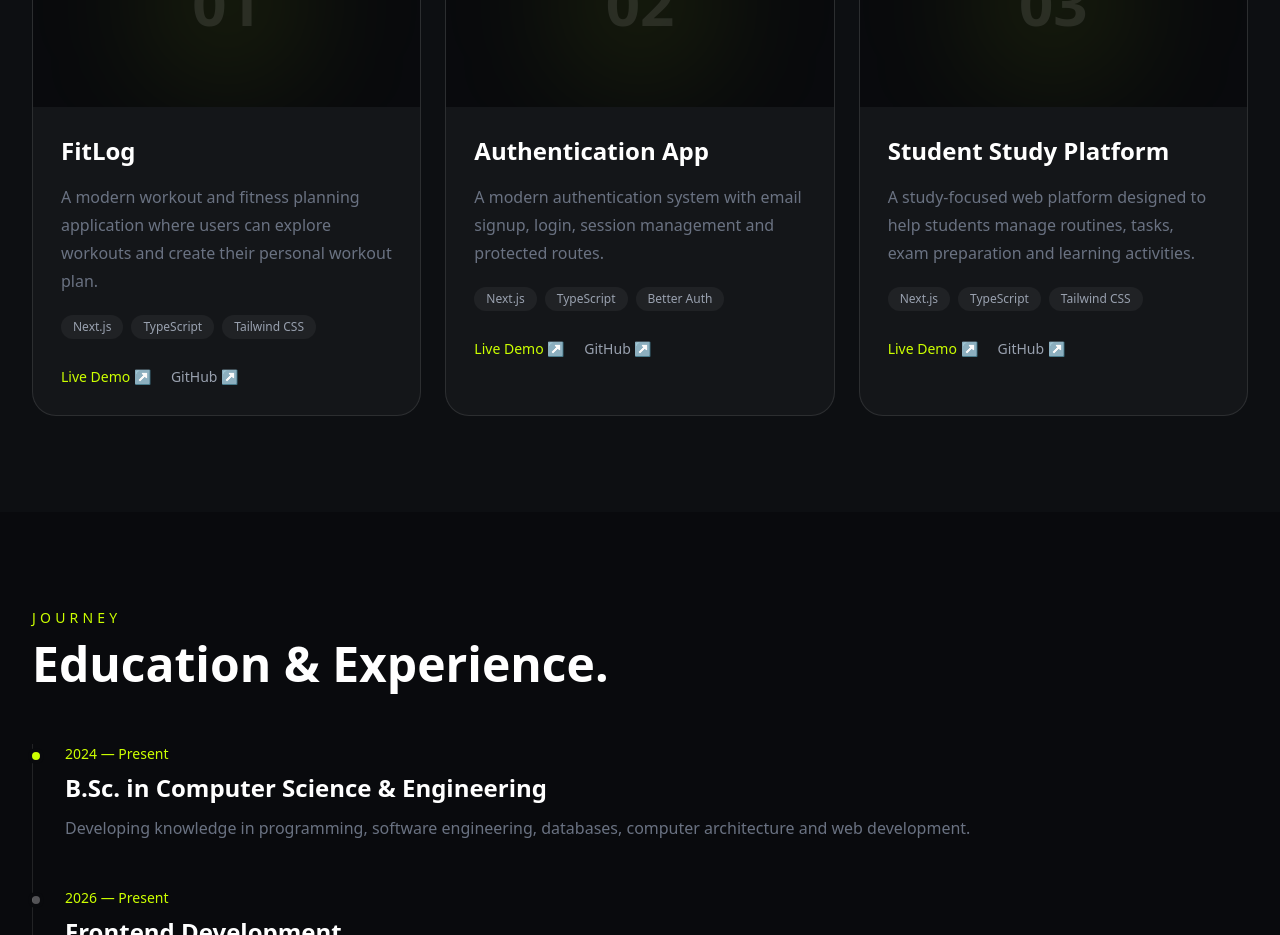
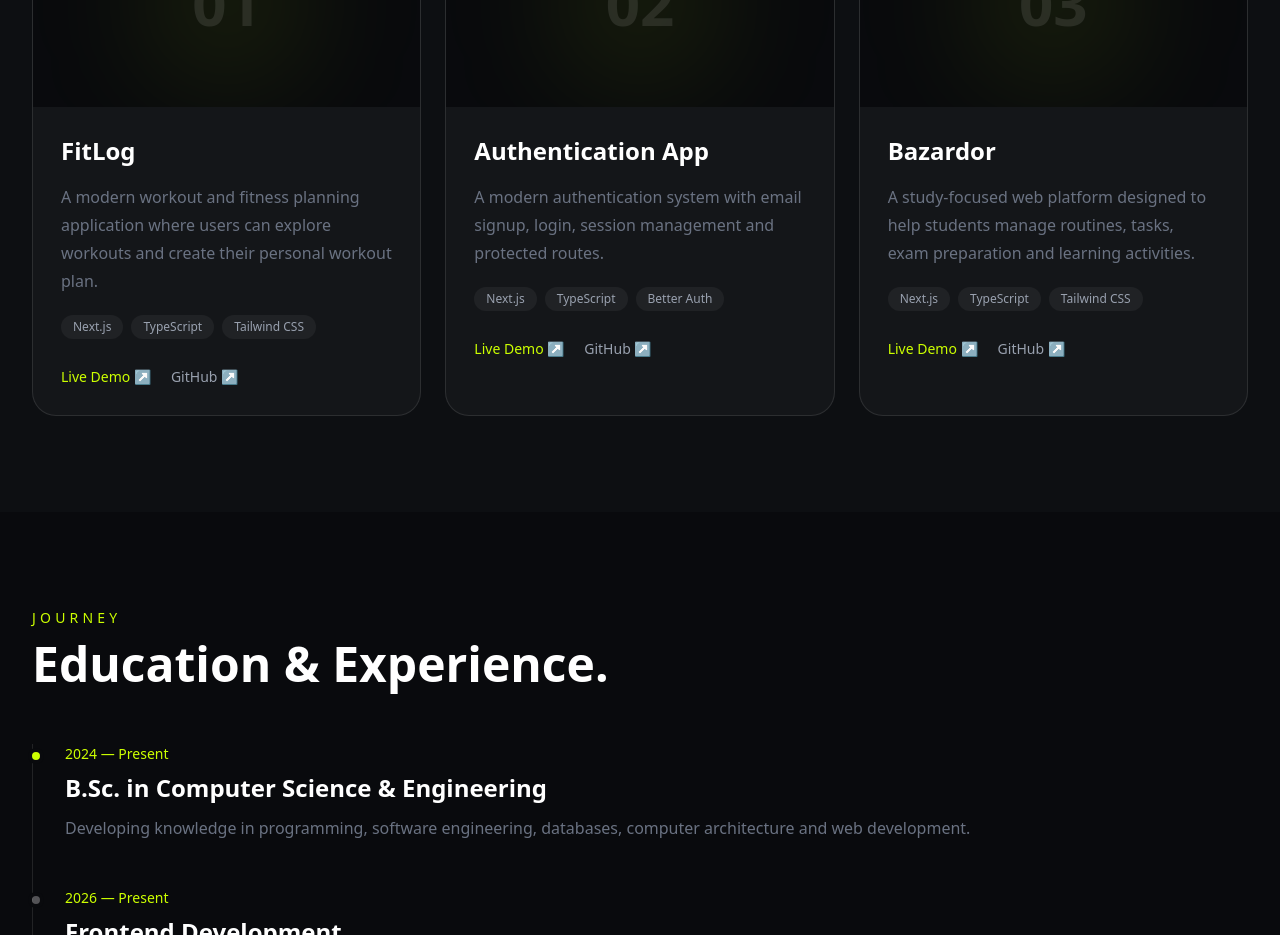
Before and after one commit to Sadiya646/my-portfolio, a Next.js app: page / in a window 1280 px wide. Shown: the part 2100-3035 px from the top of the page. Built offline with nearby package versions, Linux system fonts and the light colour scheme.

Commit message:
some changes

```diff
--- a/src/data/projects.ts
+++ b/src/data/projects.ts
@@ -18,11 +18,11 @@ export const projects = [
   },
 
   {
-    title: "Student Study Platform",
+    title: "Bazardor",
     description:
       "A study-focused web platform designed to help students manage routines, tasks, exam preparation and learning activities.",
     technologies: ["Next.js", "TypeScript", "Tailwind CSS"],
-    github: "https://github.com/",
+    github: "https://github.com/Sadiya646/bazardor",
     live: "https://bazardor-blush.vercel.app/",
   },
 ];
```
